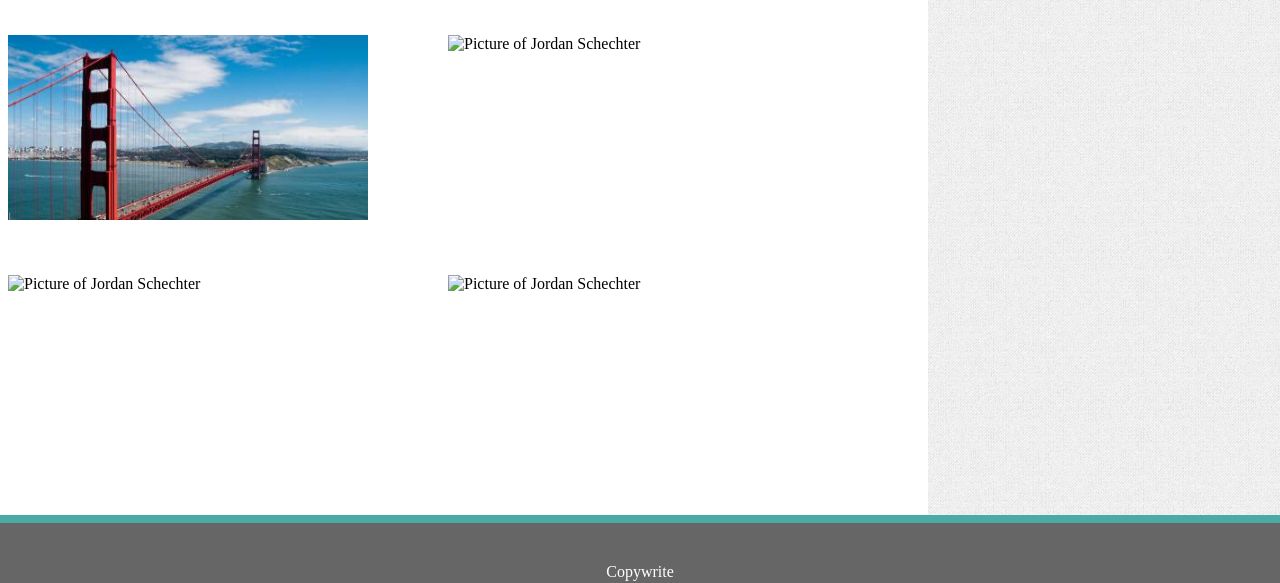
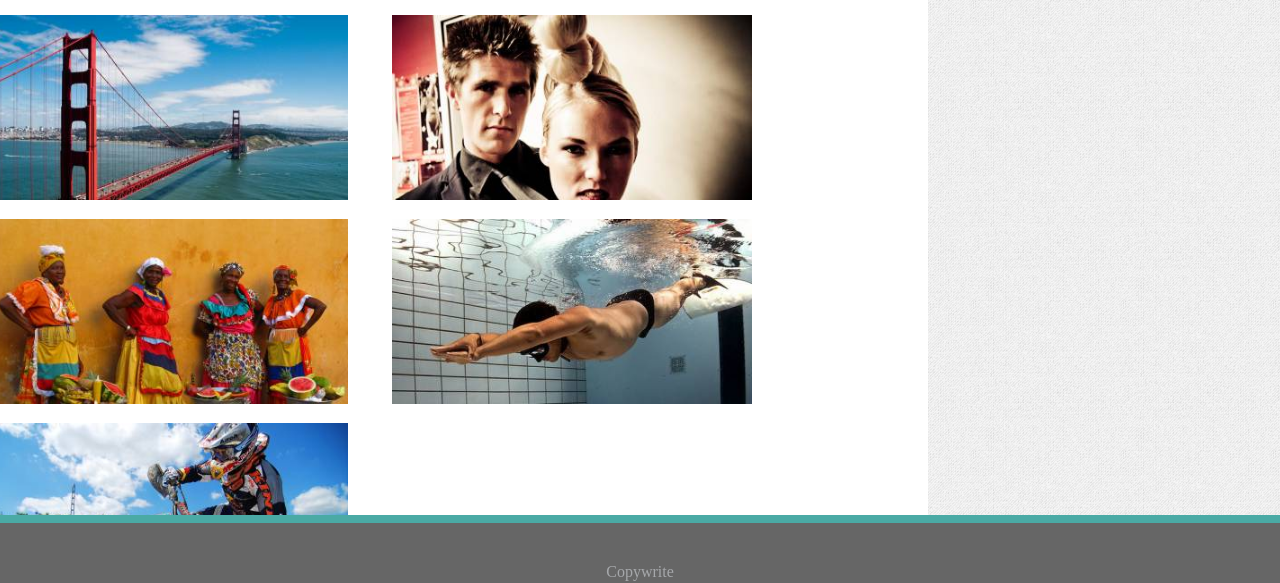
Before and after one commit to jschech1/Basic-Portfolio, a plain HTML site: page portfolio.html in a window 1280 px wide. Shown: the part 220-803 px from the top of the page. Drawn offline with Linux system fonts and the light colour scheme; files whose address does not match are found by name.

Commit message:
homework 1 update

```diff
--- a/assets/css/style.css
+++ b/assets/css/style.css
@@ -106,7 +106,7 @@ footer {
     background-color: #666666;
     border-top: solid 8px #4aaaa5;
     text-align: center;
-    color: white;
+    color: #a6a8ab;
     width: 100%;
     position: fixed;
     bottom: 0;
@@ -155,7 +155,6 @@ p {font-family: 'Arial', 'Helvetica Neue', Helvetica, sans-serif;
 }
 
 #image1 {
-    float: left;
+    margin: 0;
     padding: 10px 10px 5px 30px;
-    margin: 20px;
 }
--- a/portfolio.html
+++ b/portfolio.html
@@ -44,17 +44,17 @@
                     </div>
                     <div id="mainContent" class="clearfix">
 
-                     <img id="image1" alt="Picture of Jordan Schechter" src="file:///Users/jordan/Desktop/code/Basic-Portfolio/assets/images/download.jpeg"
+                     <img id="image1" alt="Picture of Jordan Schechter" src="assets/images/download.jpeg"
                             style="width: 400px; height: 200px">
 
 
-                            <img id="image1" alt="Picture of Jordan Schechter" src="file:///Users/jordan/Desktop/code/Basic-Portfolio/assets/images/download%20(1).jpeg"
+                            <img id="image1" alt="Picture of Jordan Schechter" src="assets/images/download%20(1).jpeg"
                             style="width: 400px; height: 200px">
-                            <img id="image1" alt="Picture of Jordan Schechter" src="file:///Users/jordan/Desktop/code/Basic-Portfolio/assets/images/download%20(2).jpeg"
+                            <img id="image1" alt="Picture of Jordan Schechter" src="assets/images/download%20(2).jpeg"
                             style="width: 400px; height: 200px">
-                            <img id="image1" alt="Picture of Jordan Schechter" src="file:///Users/jordan/Desktop/code/Basic-Portfolio/assets/images/download%20(3).jpeg"
+                            <img id="image1" alt="Picture of Jordan Schechter" src="assets/images/download%20(3).jpeg"
                             style="width: 400px; height: 200px">
-                            <img id="image1" alt="Picture of Jordan Schechter" src="file:///Users/jordan/Desktop/code/Basic-Portfolio/assets/images/download%20(4).jpeg"
+                            <img id="image1" alt="Picture of Jordan Schechter" src="assets/images/download%20(4).jpeg"
                             style="width: 400px; height: 200px">
                         <!-- <p>Jordan Schechter is a hardworking, passionate changemaker seeking a new career in com</p> -->
 
```
